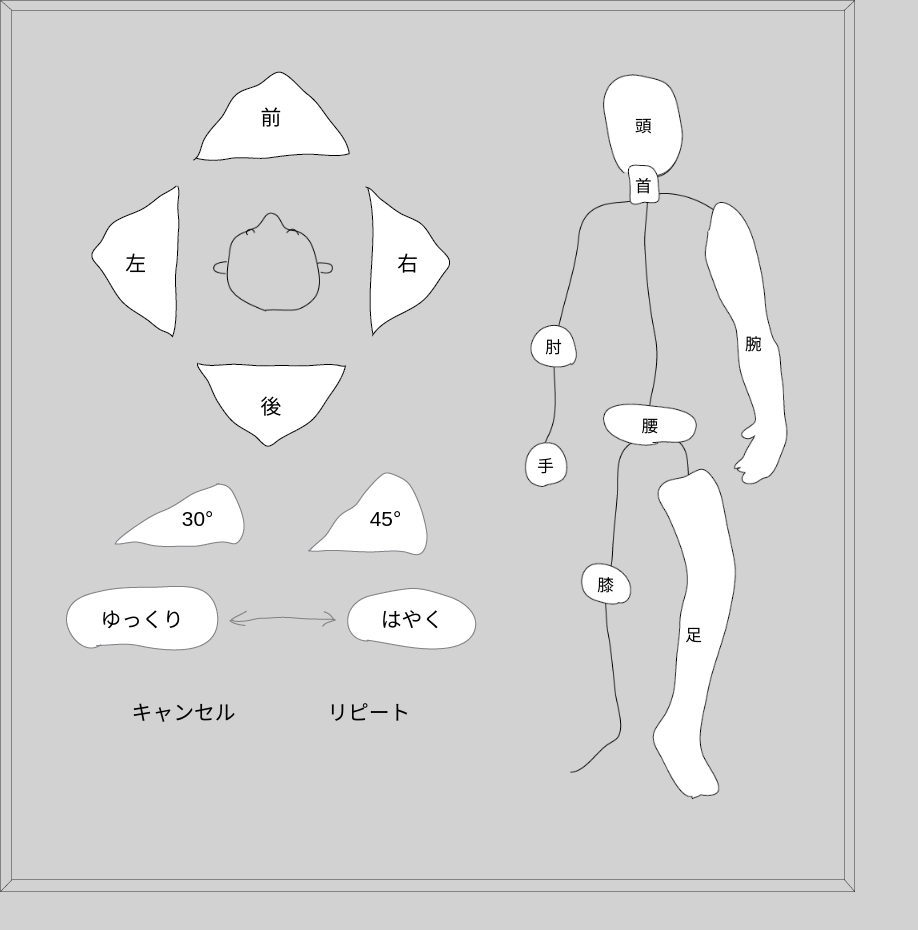
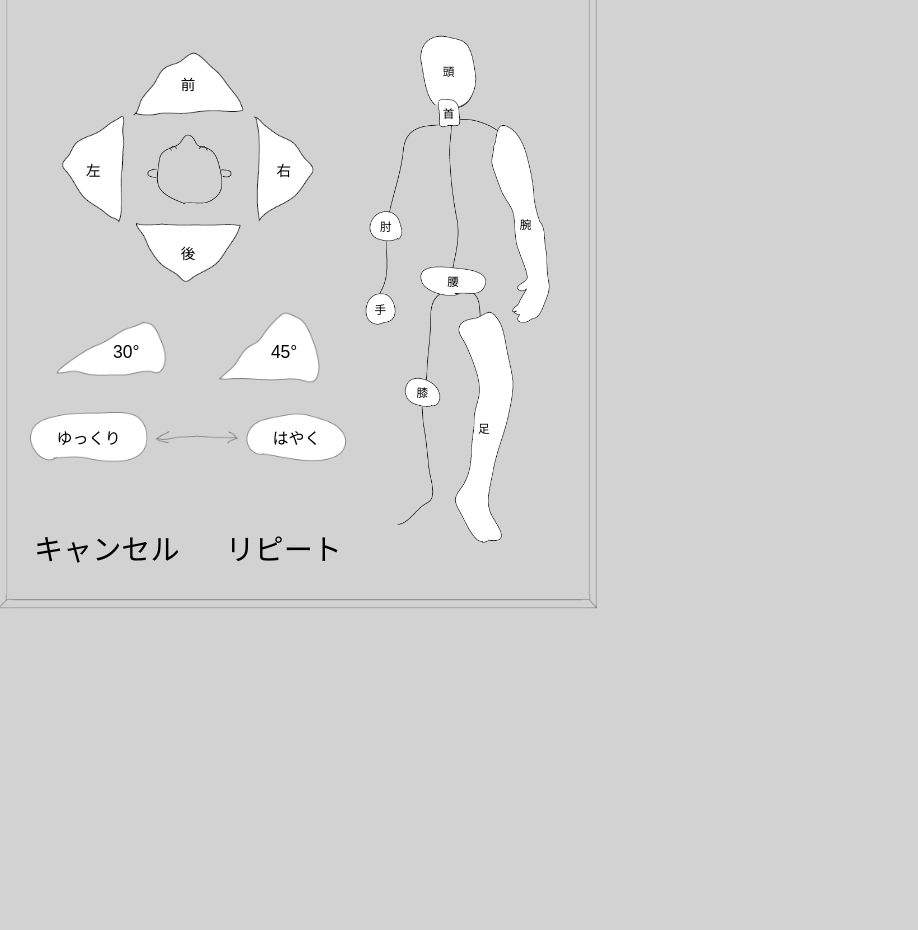
Before and after one commit to specialgee/norimono, a React (Create React App) app: page / in a window 1280 px wide. Shown: the top 930 px of the page, without its empty margins (0-918 px from the left). After the commit the page ends 892 px from the top, so only its background shows below. Built offline with nearby package versions, Linux system fonts and the light colour scheme.

Commit message:
make layout smaller

```diff
--- a/src/App.css
+++ b/src/App.css
@@ -19,6 +19,7 @@
   border-image: url("./assets/img/control-panel-frame.png") 30 round;
   background-color: rgb(210, 210, 210);
   padding: 1em;
+  transform: translate(-130px, -150px) scale(0.7);
 }
 
 /* .control-panel p {
@@ -81,8 +82,9 @@ button:focus {
 /* DIRECTION */
 .direction {
   width: auto;
-  height: 50vh;
+  height: auto;
   margin: 0.5em;
+  margin-top: 2em;
   position: relative;
 }
 
@@ -120,8 +122,10 @@ button:focus {
 /* ROTATION */
 .rotation {
   width: auto;
-  height: 10vh;
-  margin: 0.5em;
+  height: auto;
+  margin-top: 0.5em;
+  margin-top: 2em;
+  transform: scale(1.2);
 }
 
 .rotation .row {
@@ -150,9 +154,10 @@ button:focus {
 /* SPEED */
 .speed {
   width: auto;
-  height: 10vh;
+  height: auto;
   margin: 0.5em;
-  margin-top: 1em;
+  margin-top: 2em;
+  transform: scale(1.1);
 }
 
 .speed .row {
@@ -183,8 +188,13 @@ button:focus {
 /* SETTINGS */
 .settings {
   width: auto;
-  height: 10vh;
-  margin: 0em;
+  height: auto;
+  margin-top: 4em;
+  transform: scale(2);
+}
+
+.settings-cancel {
+  margin-right: 1em;
 }
 
 /* BODY */
--- a/src/components/Settings.jsx
+++ b/src/components/Settings.jsx
@@ -29,8 +29,6 @@ class Settings extends Component {
     render() {
         return (
             <div className="settings">
-                <Container>
-                    <Row>
                 <button className="settings-cancel" onClick={this.onButtonClick}>
                     キャンセル
                     <audio className="button-audio">
@@ -45,8 +43,6 @@ class Settings extends Component {
                         Your browser does not support the audio element.
                     </audio>
                 </button>
-                    </Row>
-                </Container>
             </div>
         )
     }
```
Lines whose indentation alone changed are shown as unchanged.
